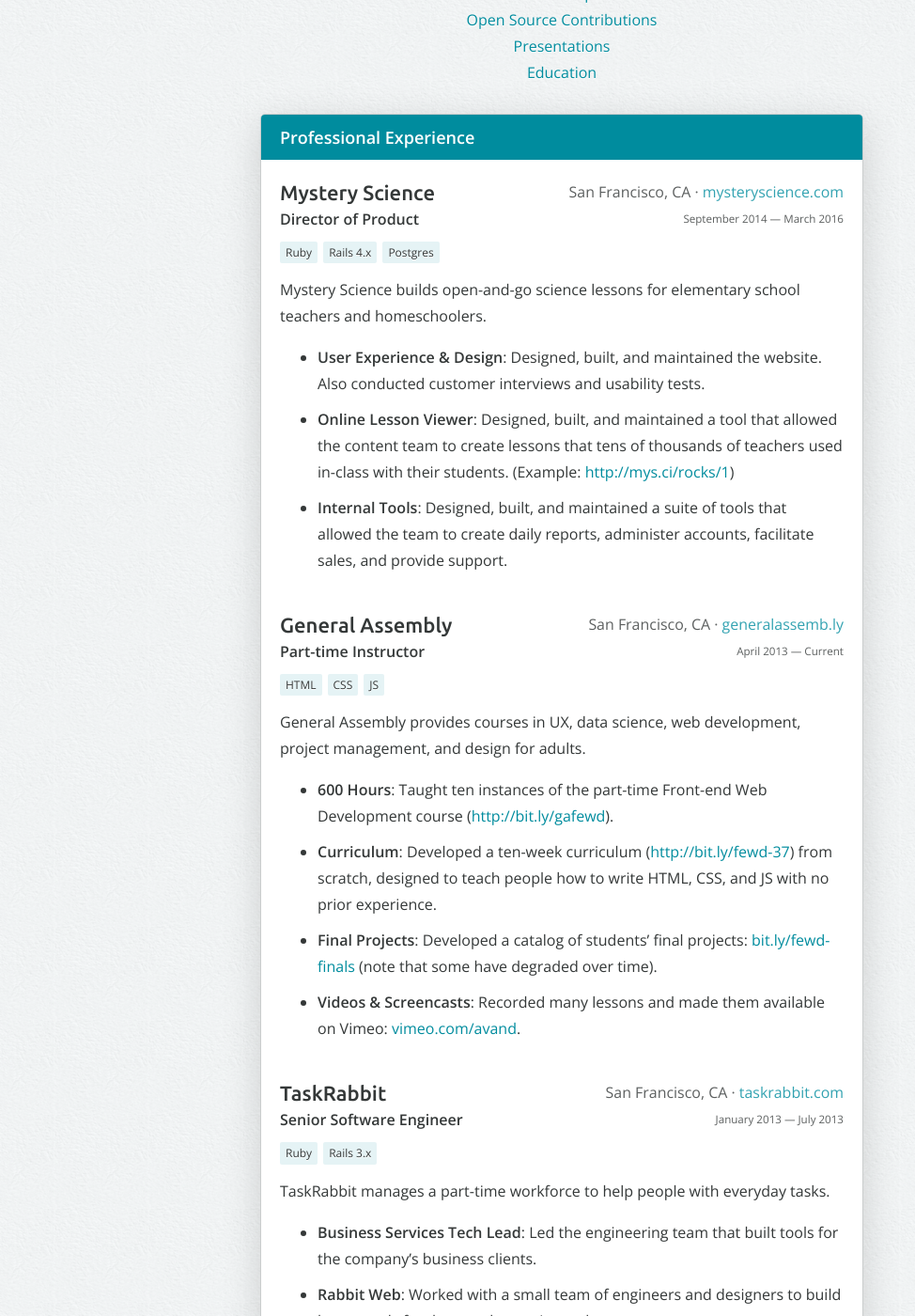
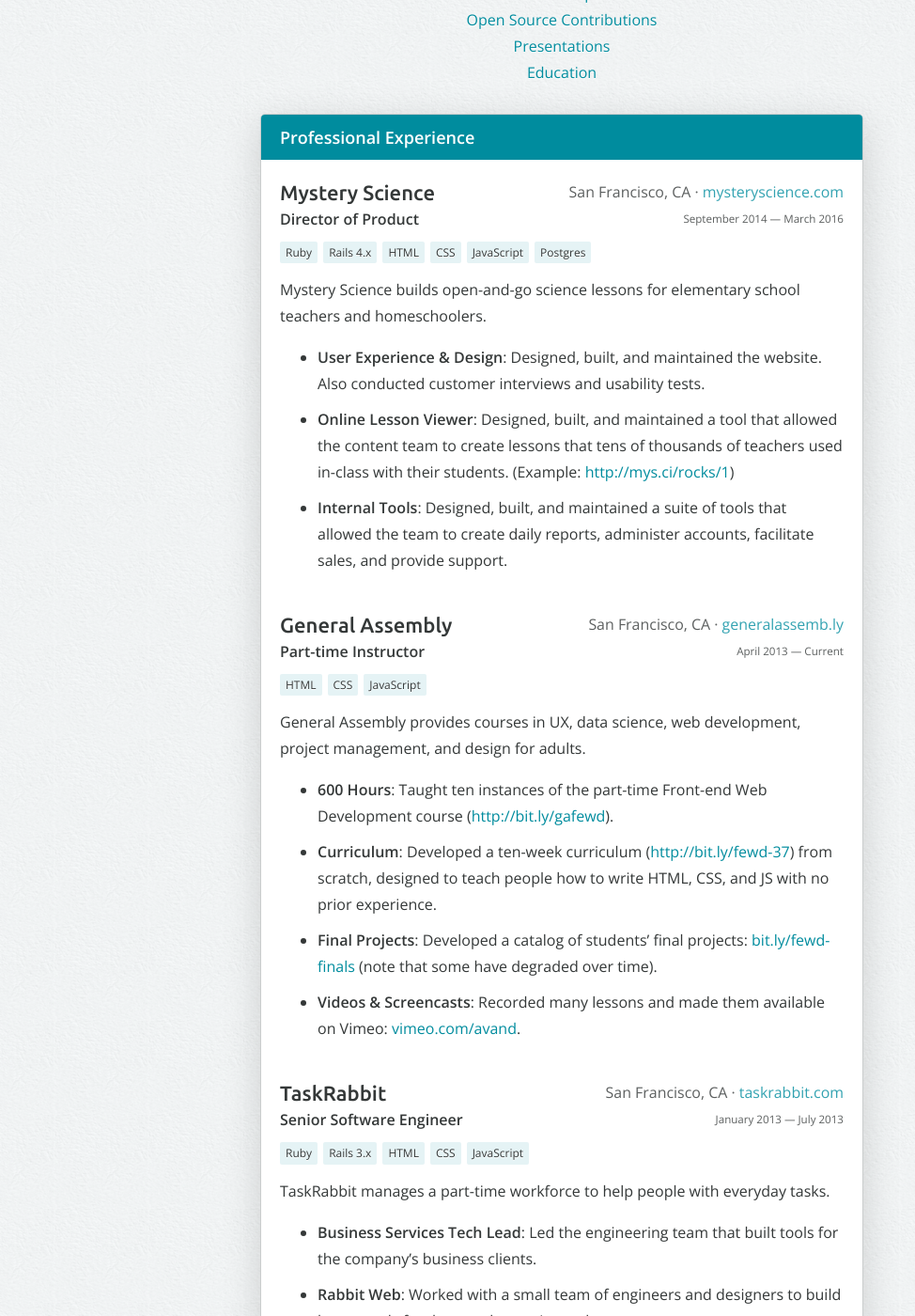
Before and after one commit to avand/avand.github.com, a Jekyll site: the page built from resume.html, in a window 1280 px wide and 1400 px high, scrolled down 215 px. Shown: the whole window at 94% size, without its empty margins (42-1016 px from the left). Built offline with Jekyll 4.4.1, drawn with Linux system fonts in a browser that asks for light colours; some of the changed text lies outside the part shown.

Commit message:
Adding HTML, CSS, and JavaScript to jobs

```diff
--- a/resume.html
+++ b/resume.html
@@ -42,7 +42,7 @@
     </h3>
 
     <p class="technologies">
-      Ruby, Rails 4.x, Postgres
+      Ruby, Rails 4.x, HTML, CSS, JavaScript, Postgres
     </p>
 
     <p>
@@ -85,7 +85,7 @@
     </h3>
 
     <p class="technologies">
-      HTML, CSS, JS
+      HTML, CSS, JavaScript
     </p>
 
     <p>
@@ -134,7 +134,7 @@
     </h3>
 
     <p class="technologies">
-      Ruby, Rails 3.x
+      Ruby, Rails 3.x, HTML, CSS, JavaScript
     </p>
 
     <p>
@@ -180,7 +180,7 @@
     </h3>
 
     <p class="technologies">
-      Ruby, Rails 3.x, Postgres, Mongo, Redis, Solr
+      Ruby, Rails 3.x, HTML, CSS, JavaScript, Postgres, Mongo, Redis, Solr
     </p>
 
     <p>
@@ -221,7 +221,7 @@
     </h3>
 
     <p class="technologies">
-      Ruby, Rails 2.x, MySQL, Sphinx, nginx
+      Ruby, Rails 2.x, HTML, CSS, JavaScript, MySQL, Sphinx, nginx
     </p>
 
     <p>
@@ -261,7 +261,8 @@
     </h3>
 
     <p class="technologies">
-      Ruby, Rails 2.x, MySQL, C#, ASP.NET, SQL Server, Subversion
+      Ruby, Rails 2.x, HTML, CSS, JavaScript, MySQL, C#, ASP.NET, SQL Server,
+      Subversion
     </p>
 
     <p>
@@ -329,7 +330,7 @@
     </h3>
 
     <p class="technologies">
-      Classic ASP, ASP.NET, C#, JS, HTML, CSS
+      HTML, CSS, JavaScript, Classic ASP, C#, ASP.NET
     </p>
 
     <ul>
```
